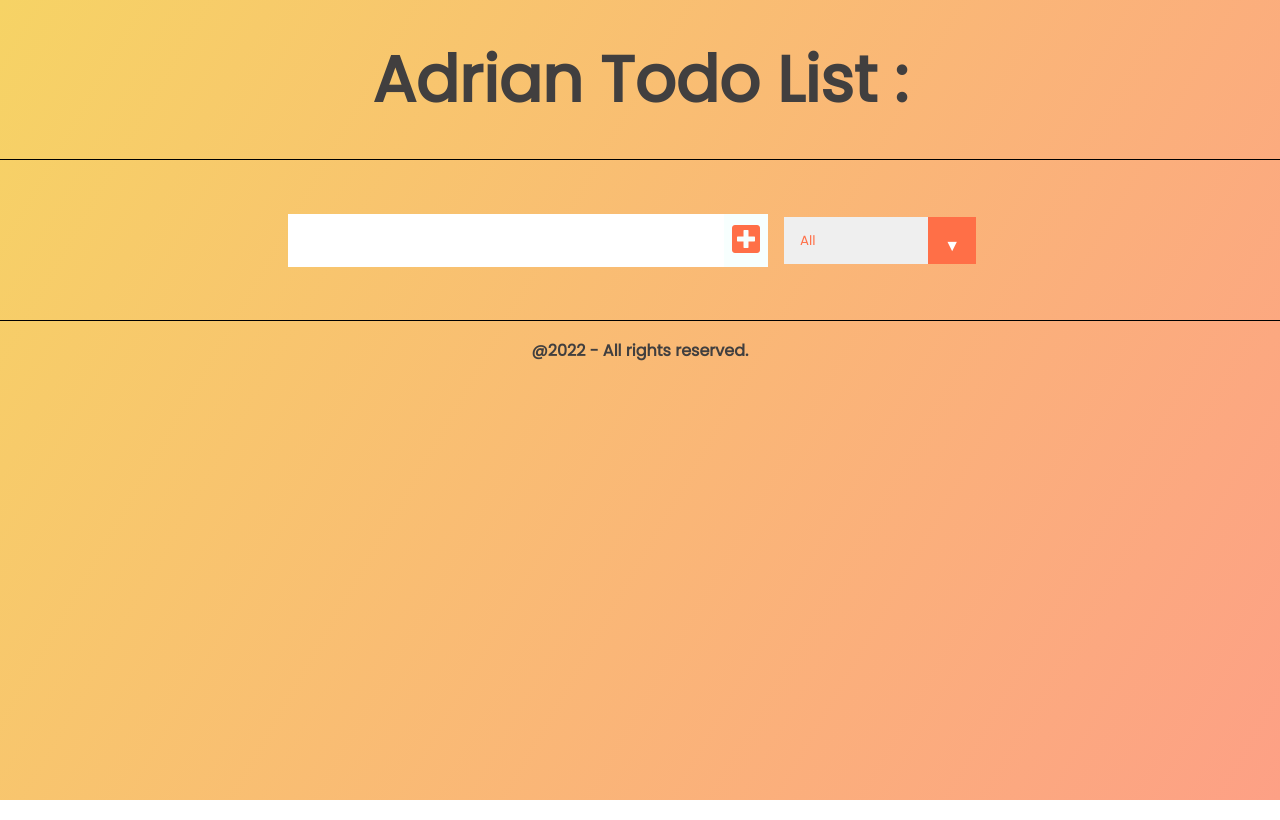
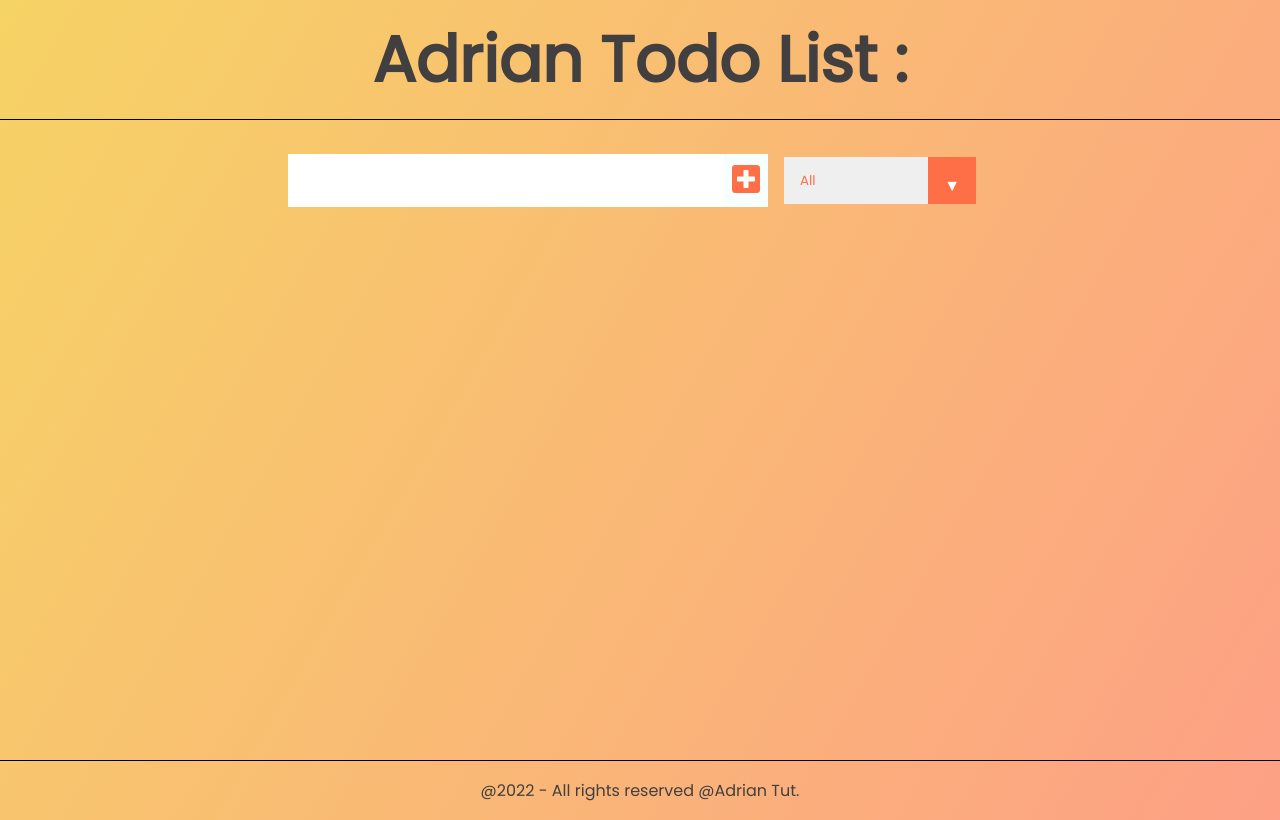
Before and after one commit to Adriantutuianu/to-do-project, a React (Create React App) app: page / in a window 1280 px wide. Built offline with nearby package versions, Linux system fonts and the light colour scheme.

Commit message:
Finished footer

```diff
--- a/src/App.css
+++ b/src/App.css
@@ -9,6 +9,7 @@ body {
   font-family: "Poppins", sans-serif;
   min-height: 100vh;
 }
+
 header {
   font-size: 2rem;
   border-bottom: 1px solid black;
@@ -20,14 +21,13 @@ footer {
   justify-content: center;
   align-items: center;
   height: 60px;
-  font-weight: 700;
+  font-weight: 500;
   border-top: 1px solid black;
   color: rgb(65, 63, 63);
 }
-
 header,
 form {
-  min-height: 20vh;
+  min-height: 15vh;
   display: flex;
   justify-content: center;
   align-items: center;
@@ -49,6 +49,12 @@ form button:hover {
   background: #ff6f47;
   color: white;
 }
+
+.content {
+  min-height: 80vh;
+  height: 100%;
+}
+
 .todo-container {
   display: flex;
   justify-content: center;
--- a/src/App.js
+++ b/src/App.js
@@ -58,6 +58,7 @@ function App() {
         {" "}
         <h1>Adrian Todo List :</h1>
       </header>
+      <div className="content">
         <Form
           inputText={inputText}
           todos={todos}
@@ -70,7 +71,10 @@ function App() {
           setTodos={setTodos}
           todos={todos}
         />
-      <footer>@{new Date().getFullYear()} - All rights reserved.</footer>
+      </div>
+      <footer>
+        @{new Date().getFullYear()} - All rights reserved @Adrian Tut.
+      </footer>
     </div>
   );
 }
```
Lines whose indentation alone changed are shown as unchanged.
